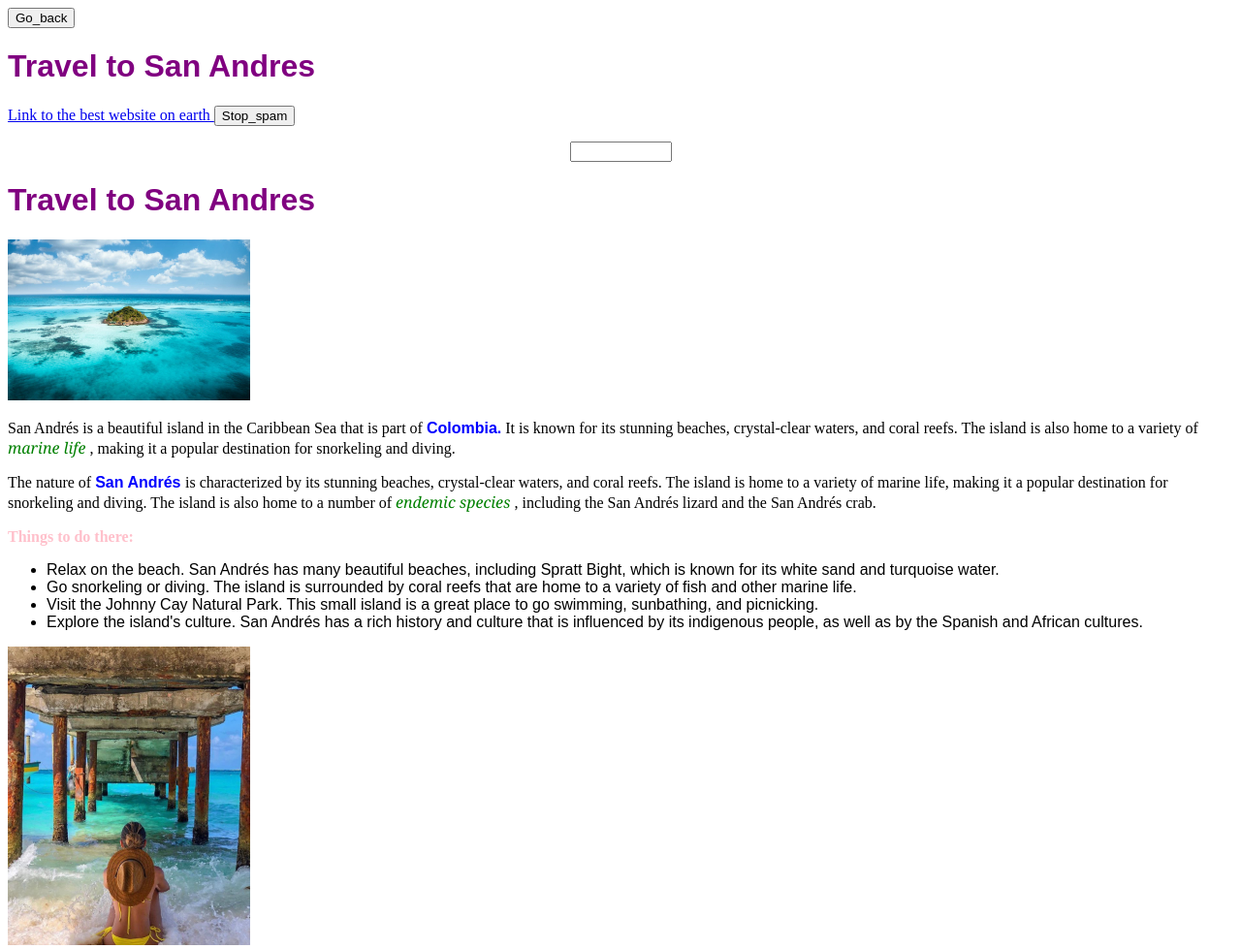
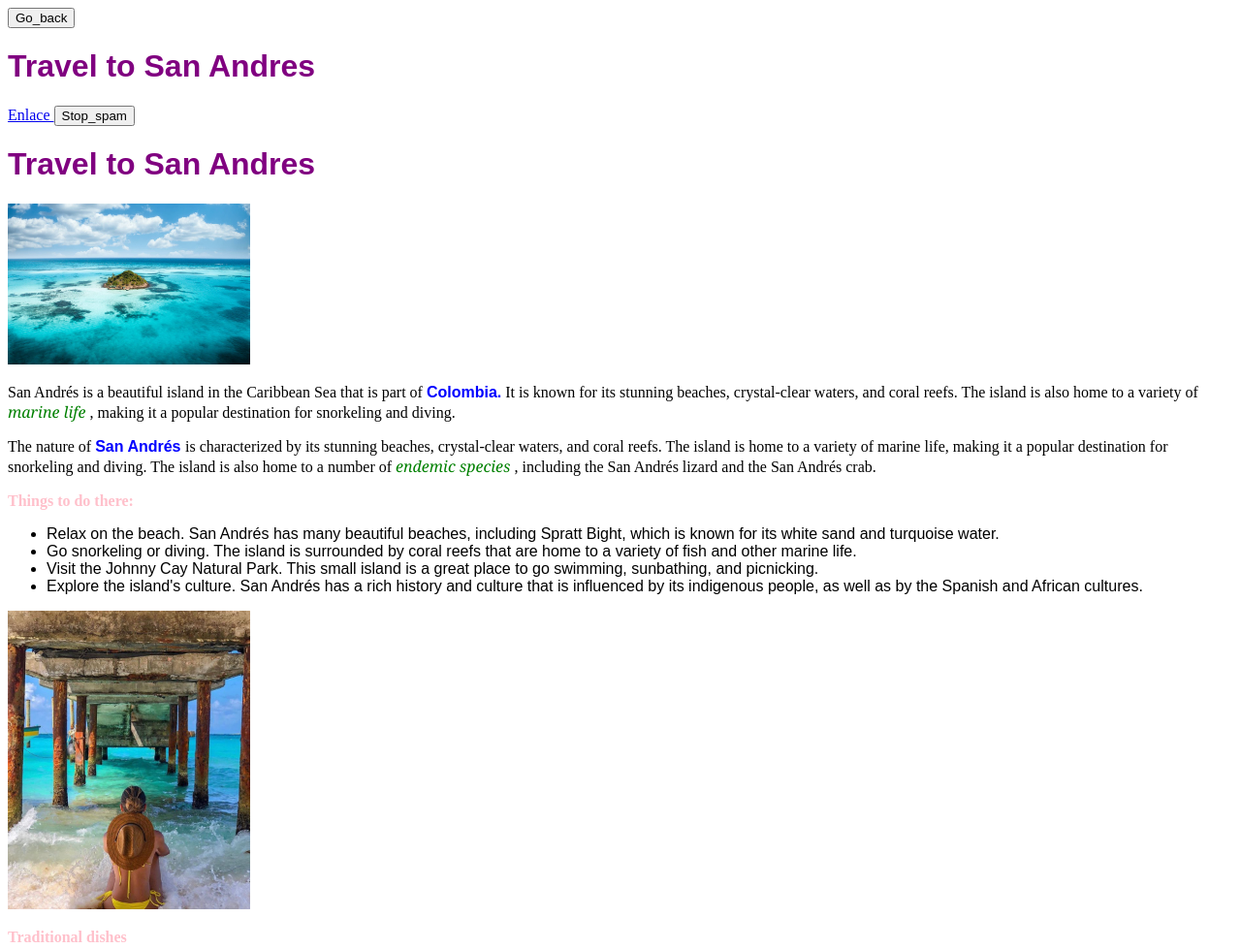
Before and after one commit to RGC2108/TIC3, a plain HTML site: page index.html in a window 1280 px wide. Shown: the top 979 px of the page at 97% size. Drawn offline with Linux system fonts and the light colour scheme; files that its build step writes are made by us from their sources; files whose address does not match are found by name.

Commit message:
Update index.html

```diff
--- a/index.html
+++ b/index.html
@@ -35,18 +35,10 @@
 
 
         <h1>Travel to San Andres</h1>
-	<a href="https://intef.es/" onclick="return confirm()"> Link to the best website on earth </a>
+	<a href="https://intef.es/" onclick="return confirm()"> Enlace </a>
 	<input type="button" value=Stop_spam onclick="para_abrir()">
-				<br>
-	<form>
-	<p align="center">
-	<input type="text" size="10" name="mireloj">
-	</p>
-	</form>
-	<script>
-	var r = setInterval ("Ver_hora()", 500);
-	</script>
-  </head>
+
+
 
     <body>
 
```
